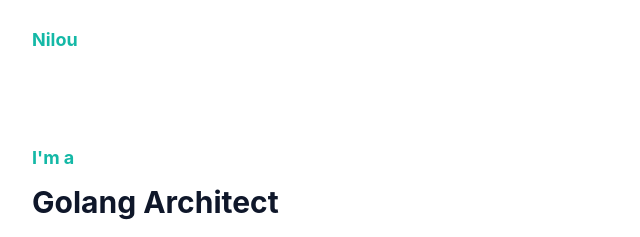
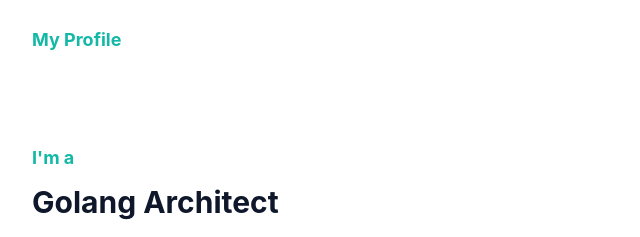
Before and after one commit to okyanawang/WebPro-Quiz1, a website: page pages/profile.html in a window 1280 px wide. Shown: the top 237 px of the page, 0-640 px from the left. Drawn offline with Linux system fonts and the light colour scheme.

Commit message:
Updated value

```diff
--- a/pages/profile.html
+++ b/pages/profile.html
@@ -16,7 +16,7 @@
             <div class="flex items-center justify-between relative">
                 <div class="px-4">
                     <a href="./" class="font-bold text-lg text-primary block py-6">
-                        Nilou
+                        My Profile
                     </a>
                 </div>
                 <div class="flex items-center px-4">
```
